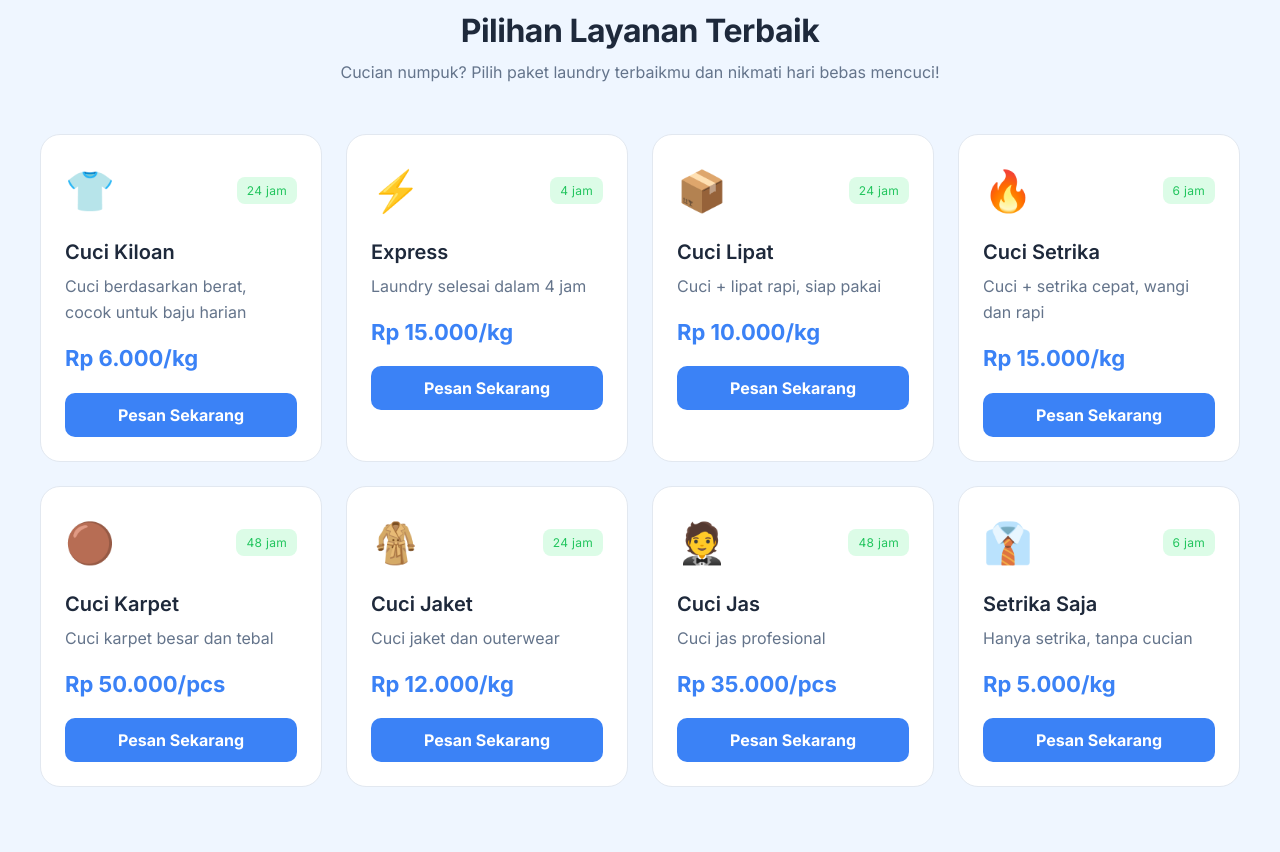
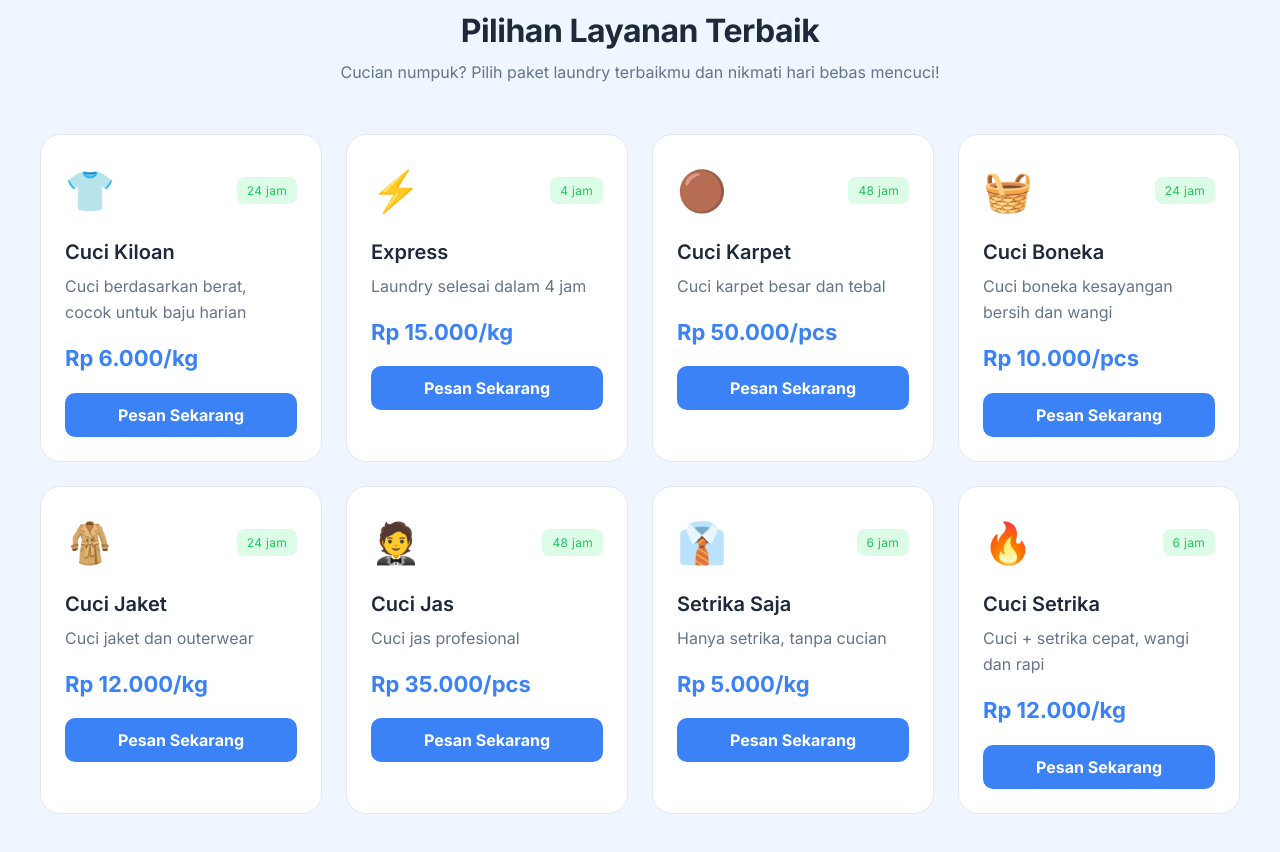
Before and after one commit to novacida00-create/pinang-laundry-frontend-v2, a React (Vite) app: page / in a window 1280 px wide. Shown: the part 1000-1852 px from the top of the page. Built offline with nearby package versions, Linux system fonts and the light colour scheme; no server answers.

Commit message:
update: 8 layanan sesuai harga terbaru + Cuci Boneka ganti Cuci Lipat

```diff
--- a/src/pages/LandingPage.jsx
+++ b/src/pages/LandingPage.jsx
@@ -14,12 +14,12 @@ const serviceIcons = { "Cuci Kiloan": "👕", "Express": "⚡", "Cuci Lipat": "
 const allServices = [
   { icon: "tshirt", name: "Cuci Kiloan", price: "Rp 6.000/kg", waktu: "24 jam", desc: "Cuci berdasarkan berat, cocok untuk baju harian" },
   { icon: "bolt", name: "Express", price: "Rp 15.000/kg", waktu: "4 jam", desc: "Laundry selesai dalam 4 jam" },
-  { icon: "package", name: "Cuci Lipat", price: "Rp 10.000/kg", waktu: "24 jam", desc: "Cuci + lipat rapi, siap pakai" },
-  { icon: "flame", name: "Cuci Setrika", price: "Rp 15.000/kg", waktu: "6 jam", desc: "Cuci + setrika cepat, wangi dan rapi" },
   { icon: "yarn", name: "Cuci Karpet", price: "Rp 50.000/pcs", waktu: "48 jam", desc: "Cuci karpet besar dan tebal" },
+  { icon: "package", name: "Cuci Boneka", price: "Rp 10.000/pcs", waktu: "24 jam", desc: "Cuci boneka kesayangan bersih dan wangi" },
   { icon: "jacket", name: "Cuci Jaket", price: "Rp 12.000/kg", waktu: "24 jam", desc: "Cuci jaket dan outerwear" },
   { icon: "shirt", name: "Cuci Jas", price: "Rp 35.000/pcs", waktu: "48 jam", desc: "Cuci jas profesional" },
   { icon: "flame", name: "Setrika Saja", price: "Rp 5.000/kg", waktu: "6 jam", desc: "Hanya setrika, tanpa cucian" },
+  { icon: "flame", name: "Cuci Setrika", price: "Rp 12.000/kg", waktu: "6 jam", desc: "Cuci + setrika cepat, wangi dan rapi" },
 ];
 
 export default function LandingPage() {
```
